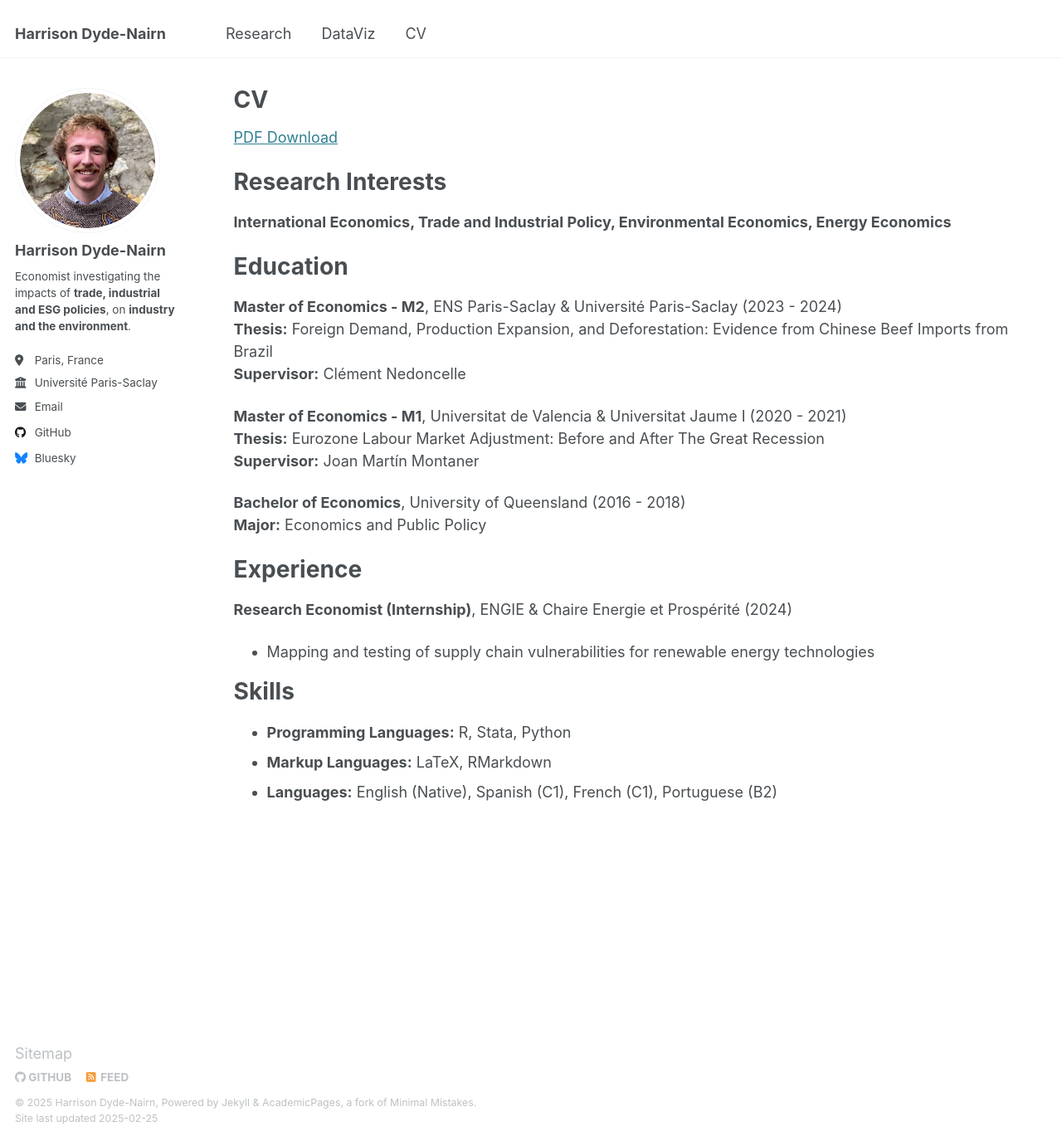
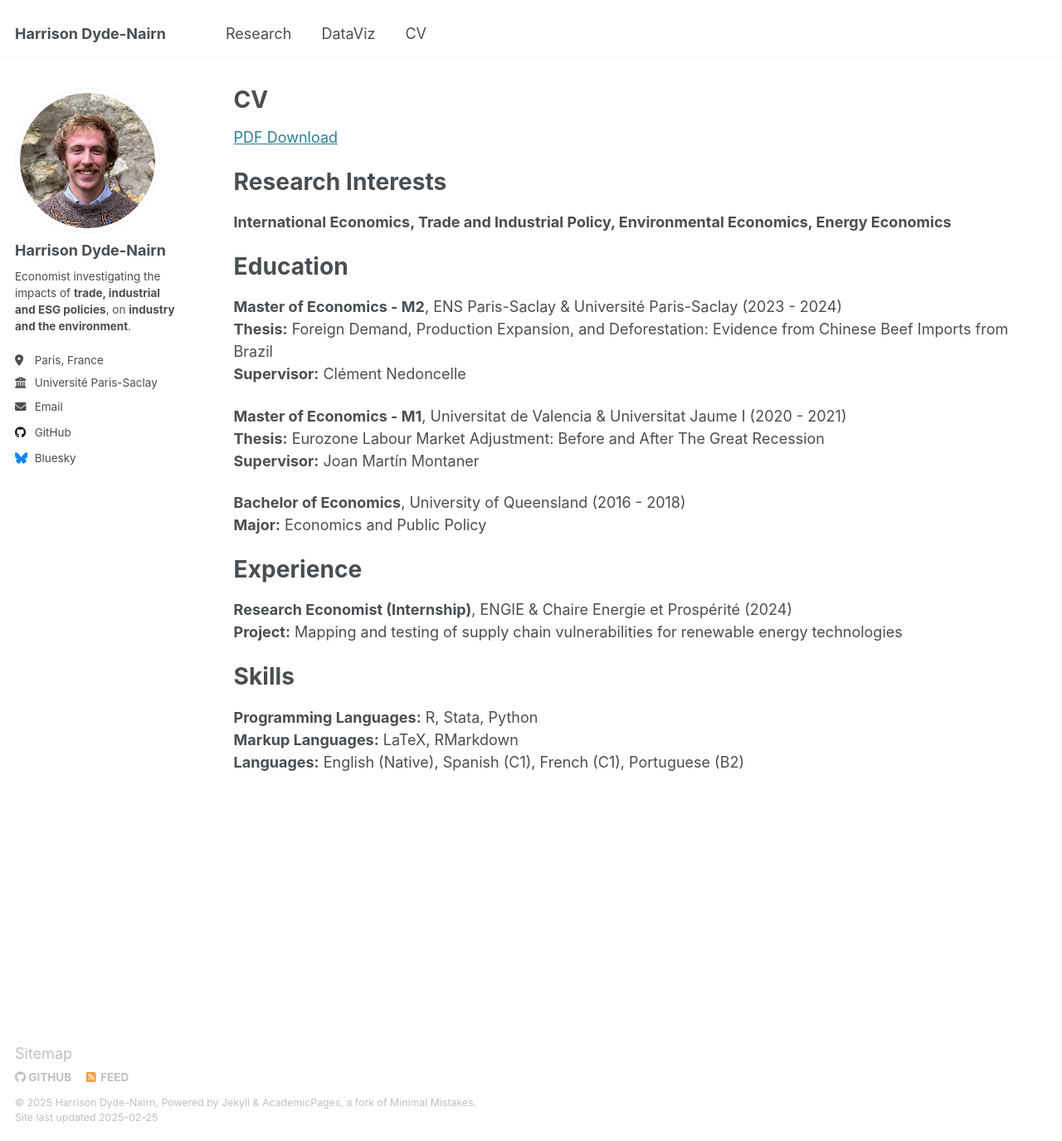
Before and after one commit to hdydenairn/hdydenairn.github.io, a Jekyll site: the page built from _pages/cv.md, in a window 1280 px wide and 1375 px high. Shown: the whole window at 83% size. Built offline with Jekyll 4.4.1, drawn with Linux system fonts in a browser that asks for light colours.

Commit message:
Update cv.md

```diff
--- a/_pages/cv.md
+++ b/_pages/cv.md
@@ -30,10 +30,10 @@ redirect_from:
 # Experience
 
 **Research Economist (Internship)**, ENGIE & Chaire Energie et Prospérité (2024)
-- Mapping and testing of supply chain vulnerabilities for renewable energy technologies
+**Project:** Mapping and testing of supply chain vulnerabilities for renewable energy technologies
 
 # Skills
 
-- **Programming Languages:** R, Stata, Python
-- **Markup Languages:** LaTeX, RMarkdown
-- **Languages:** English (Native), Spanish (C1), French (C1), Portuguese (B2)
+**Programming Languages:** R, Stata, Python
+**Markup Languages:** LaTeX, RMarkdown
+**Languages:** English (Native), Spanish (C1), French (C1), Portuguese (B2)
```
